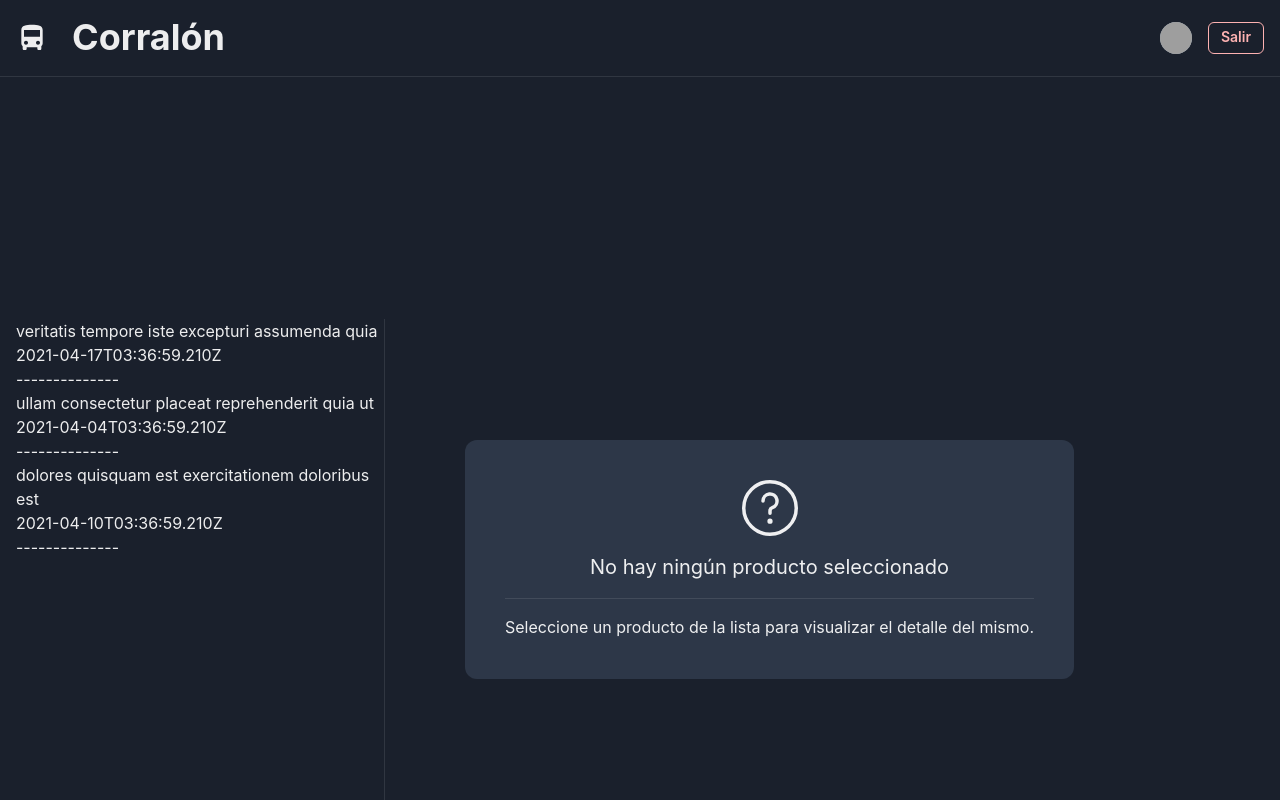
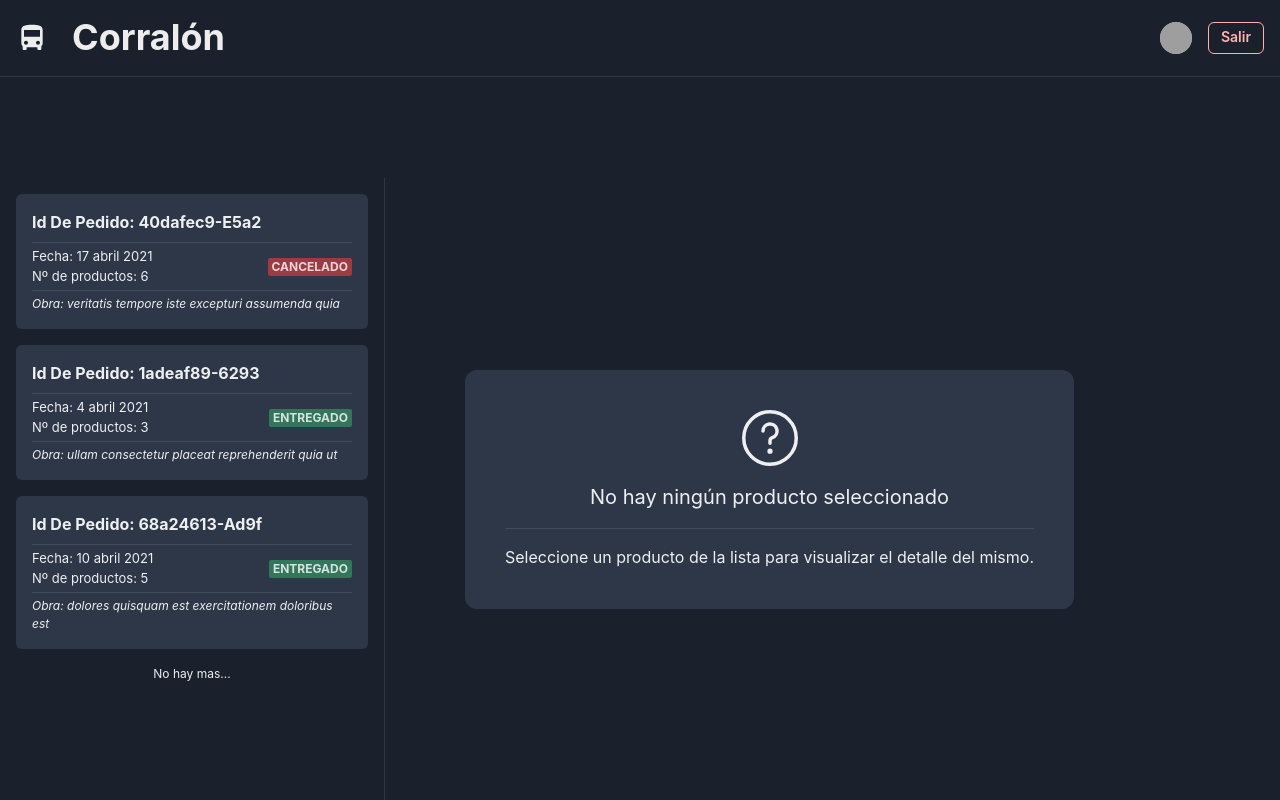
Before and after one commit to eldroan/dan-corralon-front, a Next.js app: page /home in a window 1280 px wide. Built offline with nearby package versions, Linux system fonts and the light colour scheme; grey boxes are pictures that could not be loaded.

Commit message:
Se agregan estilos a las cards

```diff
--- a/api/getPedidosMock.js
+++ b/api/getPedidosMock.js
@@ -94,7 +94,7 @@ function generarDetalleMock() {
 }
 
 function generarPedidoMock() {
-  const id = faker.random.uuid();
+  const id = faker.random.uuid().substring(0, 13);
   const daysBefore = Math.floor(Math.random() * 30) + 1;
   const fechaPedido = dayjs().subtract(daysBefore, "days").toISOString();
   const obra = {
--- a/components/OrderDetail/OrderDetail.js
+++ b/components/OrderDetail/OrderDetail.js
@@ -22,11 +22,11 @@ export default function OrderDetail({ pedido, onMobileBackPressed }) {
           spacing="4"
           justify="center"
           alignItems="center"
-          px={[4, 4, 10]}
+          px={[4, 10]}
           py={10}
           rounded="xl"
           background="gray.700"
-          mx={[4, 4, 20]}
+          mx={[4, 20]}
         >
           <QuestionOutlineIcon boxSize="14" />
           <Text fontSize="xl" textAlign="center">
--- a/components/OrderList/OrderList.js
+++ b/components/OrderList/OrderList.js
@@ -1,20 +1,21 @@
-import { UnorderedList } from "@chakra-ui/react";
+import { UnorderedList, Box, Text } from "@chakra-ui/react";
 import { OrderListElement } from "..";
 /**
- * @param {{pedido: any[]}} props
+ * @param {{pedido: any[], setSelected: any}} props
  */
-export default function OrderList({ pedidos }) {
+export default function OrderList({ pedidos, setSelected }) {
   return (
-    <>
-      <UnorderedList>
-        {pedidos.map((p) => (
-          <OrderListElement
-            key={p.id}
-            description={p.obra.descripcion}
-            date={p.fechaPedido}
-          />
-        ))}
-      </UnorderedList>
-    </>
+    <UnorderedList marginRight={4}>
+      {pedidos.map((p, index) => (
+        <Box key={p.id} mt={4}>
+          <OrderListElement pedido={p} setSelected={setSelected} />
+          {pedidos.length == index + 1 && (
+            <Text fontSize="xs" textAlign="center" my={4}>
+              No hay mas...
+            </Text>
+          )}
+        </Box>
+      ))}
+    </UnorderedList>
   );
 }
--- a/components/OrderListElement/OrderListElement.js
+++ b/components/OrderListElement/OrderListElement.js
@@ -1,16 +1,80 @@
+import { Badge, Box, Divider, Flex, Text } from "@chakra-ui/react";
+import dayjs from "dayjs";
+import es from "dayjs/locale/es";
+
 import React from "react";
 
 /**
- * @param {{description: string, date: Date, orders: any[],state: string}} props
+ * @param {{
+ * pedido: {
+ *  id: string,
+ *  fechaPedido: string,
+ *  obra: {id: string, descripcion: string},
+ *  estado: {id: string, estado: string},
+ *  detalle: {id: string, producto: {id: number, descripcion: string, precio: number}, cantidad: number, precio: number}[]
+ * },
+ * setSelected: any
+ * }} props
  */
-function OrderListElement({ description, date, orders, state }) {
+function OrderListElement({ pedido, setSelected }) {
+  const estado = pedido.estado.estado;
   return (
-    <>
-      <p>{description}</p>
-      <p>{date}</p>
-      <p>{state}</p>
-      <p>--------------</p>
-    </>
+    <Box
+      background="gray.700"
+      rounded={6}
+      p={4}
+      onClick={() => setSelected(pedido)}
+    >
+      <Text
+        textOverflow="ellipsis"
+        noOfLines={1}
+        textTransform="capitalize"
+        fontSize="medium"
+        fontWeight="bold"
+      >
+        {`Id de Pedido: ${pedido.id}`}
+      </Text>
+      <Divider mt={2} mb={1} />
+      <Flex direction="row" justifyContent="space-between" alignItems="center">
+        <Flex direction="column">
+          <Text
+            textOverflow="ellipsis"
+            noOfLines={2}
+            marginRight={2}
+            fontSize="small"
+          >
+            {`Fecha: ${dayjs(pedido.fechaPedido)
+              .locale(es)
+              .format("D MMMM YYYY")}`}
+          </Text>
+          <Text
+            textOverflow="ellipsis"
+            noOfLines={2}
+            marginRight={2}
+            fontSize="small"
+          >
+            {`Nº de productos: ${pedido.detalle.length}`}
+          </Text>
+        </Flex>
+        <Badge
+          variant="solid"
+          colorScheme={
+            estado == "ENTREGADO"
+              ? "green"
+              : estado == "CANCELADO"
+              ? "red"
+              : "gray"
+          }
+        >
+          {estado}
+        </Badge>
+      </Flex>
+      <Divider mt={1} mb={1} />
+
+      <Text fontSize="xs" fontStyle="italic" mt={1}>
+        {"Obra: " + pedido.obra.descripcion}
+      </Text>
+    </Box>
   );
 }
 
--- a/pages/home/index.js
+++ b/pages/home/index.js
@@ -1,11 +1,4 @@
-import {
-  Box,
-  Divider,
-  Flex,
-  Grid,
-  GridItem,
-  useBreakpointValue,
-} from "@chakra-ui/react";
+import { Divider, Grid, GridItem, useBreakpointValue } from "@chakra-ui/react";
 import { useState, useRef } from "react";
 import { useQuery } from "react-query";
 import { getPedidos } from "../../api";
@@ -44,7 +37,7 @@ const Home = () => {
           colSpan={smallScreen ? 2 : 1}
           border="thin"
         >
-          <OrderList pedidos={data} />
+          <OrderList pedidos={data} setSelected={setSelected} />
         </GridItem>
       )}
       {detailVisible && (
```
